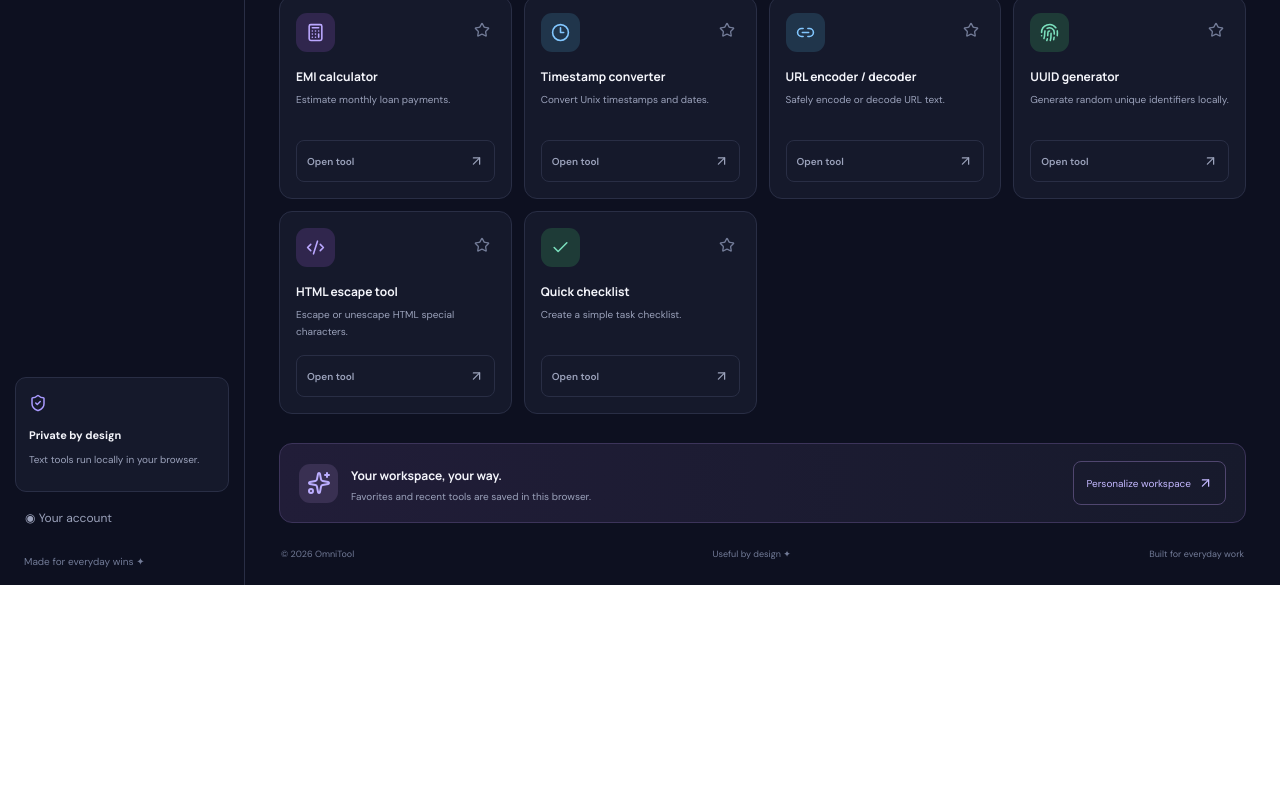
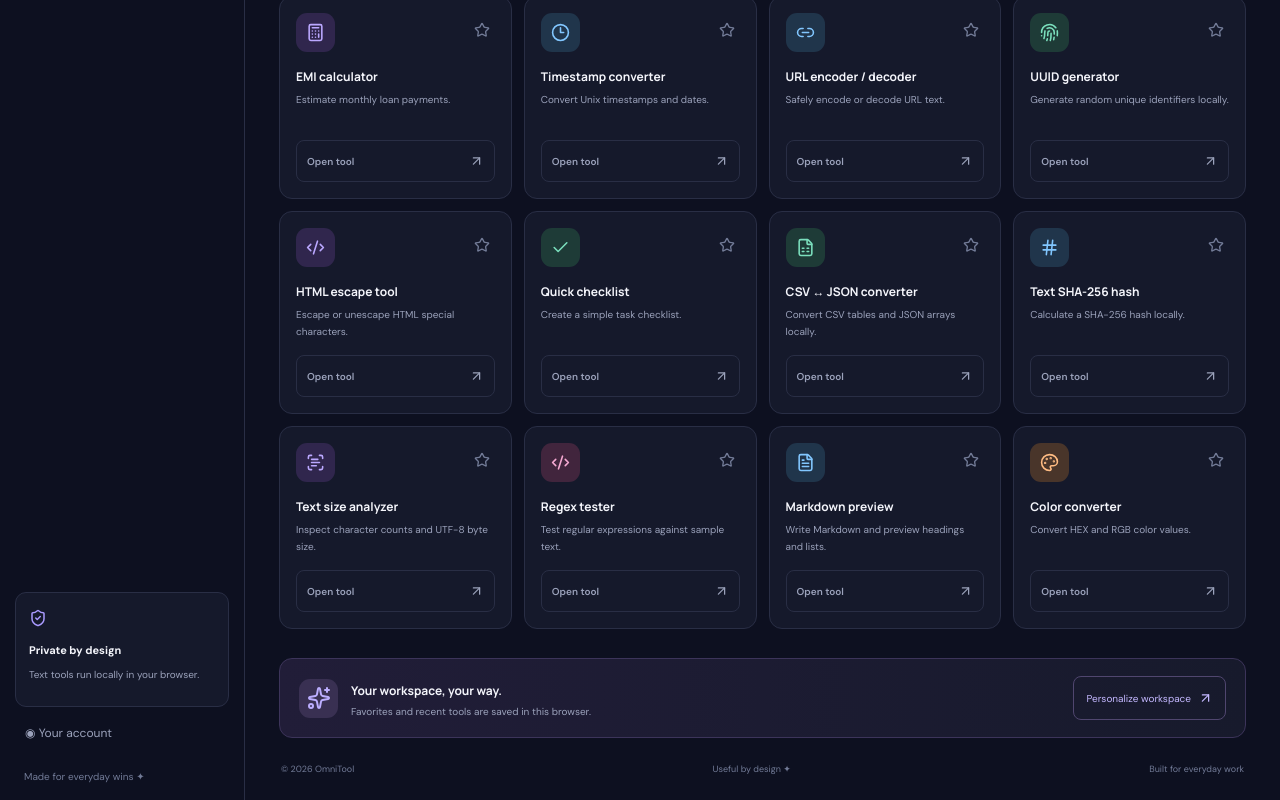
Before and after one commit to Narsing-s/OmniTool, a React (Vite) app: page / in a window 1280 px wide. Shown: the part 1057-1857 px from the top of the page. Before the commit the page ends 1642 px from the top, so only its background shows below. Built offline with nearby package versions, Linux system fonts and the light colour scheme.

Commit message:
Add six new utility cards

```diff
--- a/src/App.jsx
+++ b/src/App.jsx
@@ -1,7 +1,7 @@
 import React,{useEffect,useMemo,useState} from 'react';
 import QRCode from 'qrcode';
 import {createRoot} from 'react-dom/client';
-import {Search,Sparkles,ArrowUpRight,Star,ShieldCheck,Zap,FileText,Code2,Calculator,QrCode,Clock3,Sun,Moon,Menu,X,Copy,Check,Trash2,Link2,Fingerprint} from 'lucide-react';
+import {Search,Sparkles,ArrowUpRight,Star,ShieldCheck,Zap,FileText,Code2,Calculator,QrCode,Clock3,Sun,Moon,Menu,X,Copy,Check,Trash2,Link2,Fingerprint,FileSpreadsheet,Hash,ScanText,Palette,Download,Upload} from 'lucide-react';
 const tools=[
 {id:'words',name:'Word counter',desc:'Count words, characters and reading time.',cat:'Writing',icon:FileText,color:'violet'},
 {id:'case',name:'Text case converter',desc:'Switch between upper, lower and title case.',cat:'Writing',icon:Sparkles,color:'pink'},
@@ -16,7 +16,13 @@ const tools=[
 {id:'url',name:'URL encoder / decoder',desc:'Safely encode or decode URL text.',cat:'Developer',icon:Link2,color:'blue'},
 {id:'uuid',name:'UUID generator',desc:'Generate random unique identifiers locally.',cat:'Developer',icon:Fingerprint,color:'green'},
 {id:'html',name:'HTML escape tool',desc:'Escape or unescape HTML special characters.',cat:'Developer',icon:Code2,color:'violet'},
-{id:'checklist',name:'Quick checklist',desc:'Create a simple task checklist.',cat:'Productivity',icon:Check,color:'green'}
+{id:'checklist',name:'Quick checklist',desc:'Create a simple task checklist.',cat:'Productivity',icon:Check,color:'green'},
+{id:'csvjson',name:'CSV ↔ JSON converter',desc:'Convert CSV tables and JSON arrays locally.',cat:'Developer',icon:FileSpreadsheet,color:'green'},
+{id:'hash',name:'Text SHA-256 hash',desc:'Calculate a SHA-256 hash locally.',cat:'Privacy',icon:Hash,color:'blue'},
+{id:'size',name:'Text size analyzer',desc:'Inspect character counts and UTF-8 byte size.',cat:'Writing',icon:ScanText,color:'violet'},
+{id:'regex',name:'Regex tester',desc:'Test regular expressions against sample text.',cat:'Developer',icon:Code2,color:'pink'},
+{id:'markdown',name:'Markdown preview',desc:'Write Markdown and preview headings and lists.',cat:'Writing',icon:FileText,color:'blue'},
+{id:'color',name:'Color converter',desc:'Convert HEX and RGB color values.',cat:'Everyday',icon:Palette,color:'orange'}
 ];
 const cats=['All tools','Writing','Developer','Privacy','Everyday','Calculators','Productivity'];
 function read(k,d){try{return JSON.parse(localStorage.getItem(k))??d}catch{return d}}
```
